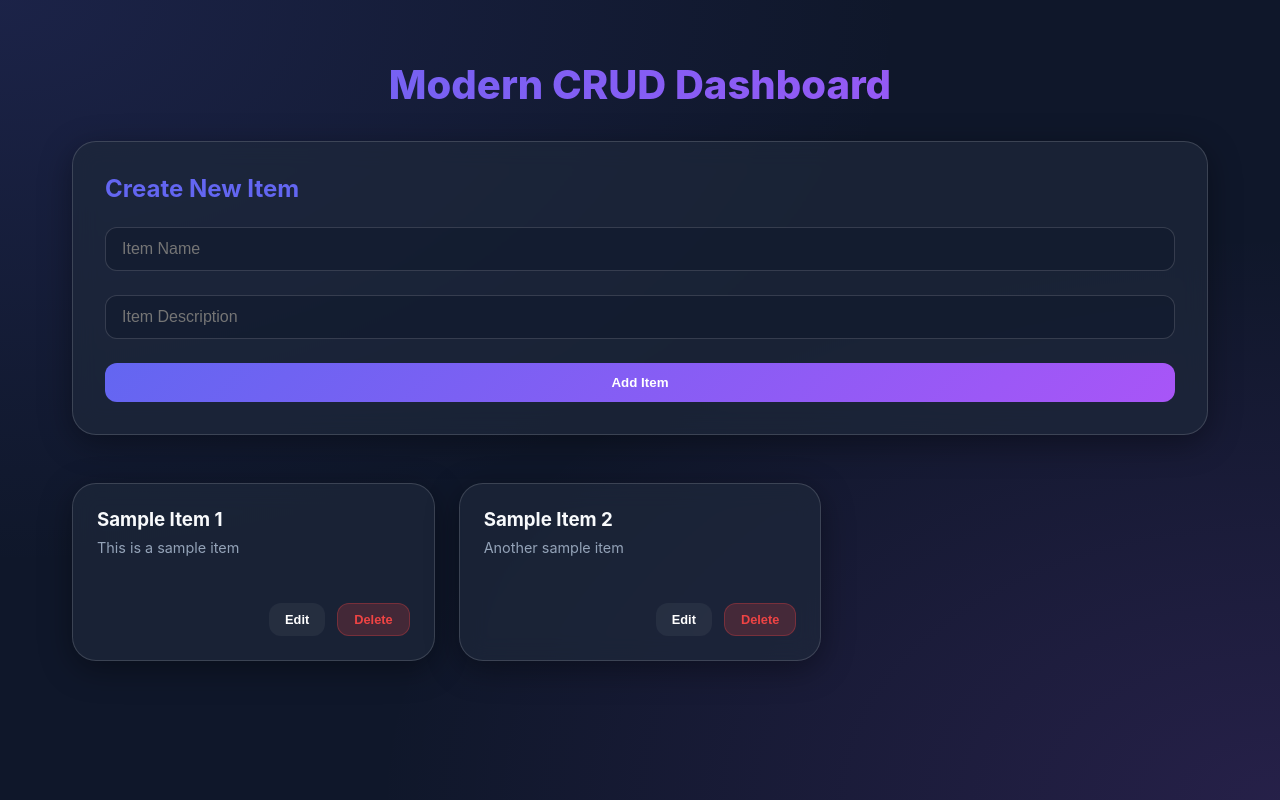
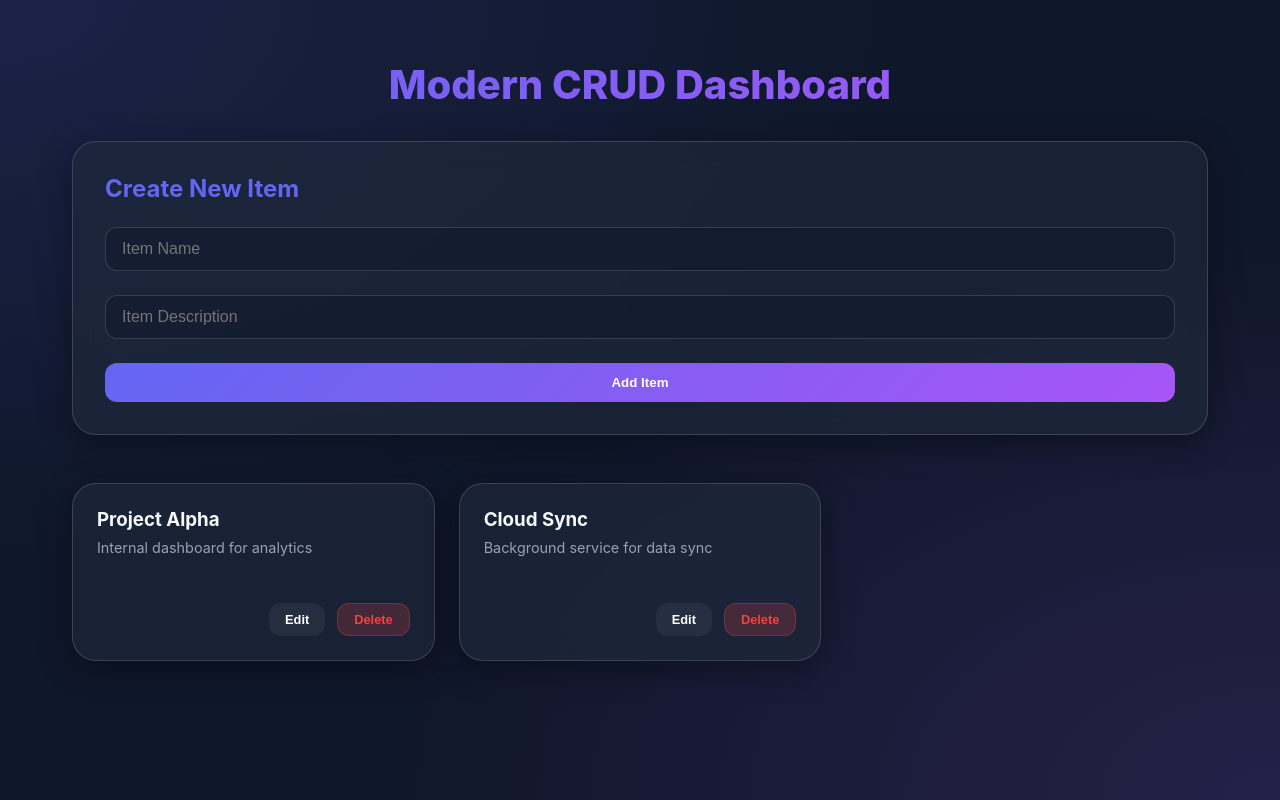
Before and after one commit to Janak27-del/crudwithreact, a React (Vite) app: page / in a window 1280 px wide. Built offline with nearby package versions, Linux system fonts and the light colour scheme.

Commit message:
Update sample items with better descriptive names

```diff
--- a/src/App.jsx
+++ b/src/App.jsx
@@ -5,8 +5,8 @@ import ItemList from './components/ItemList'
 
 function App() {
   const [items, setItems] = useState([
-    { id: 1, name: 'Sample Item 1', description: 'This is a sample item' },
-    { id: 2, name: 'Sample Item 2', description: 'Another sample item' }
+    { id: 1, name: 'Project Alpha', description: 'Internal dashboard for analytics' },
+    { id: 2, name: 'Cloud Sync', description: 'Background service for data sync' }
   ]);
   const [newItem, setNewItem] = useState({ name: '', description: '' });
   const [editingId, setEditingId] = useState(null);
```
